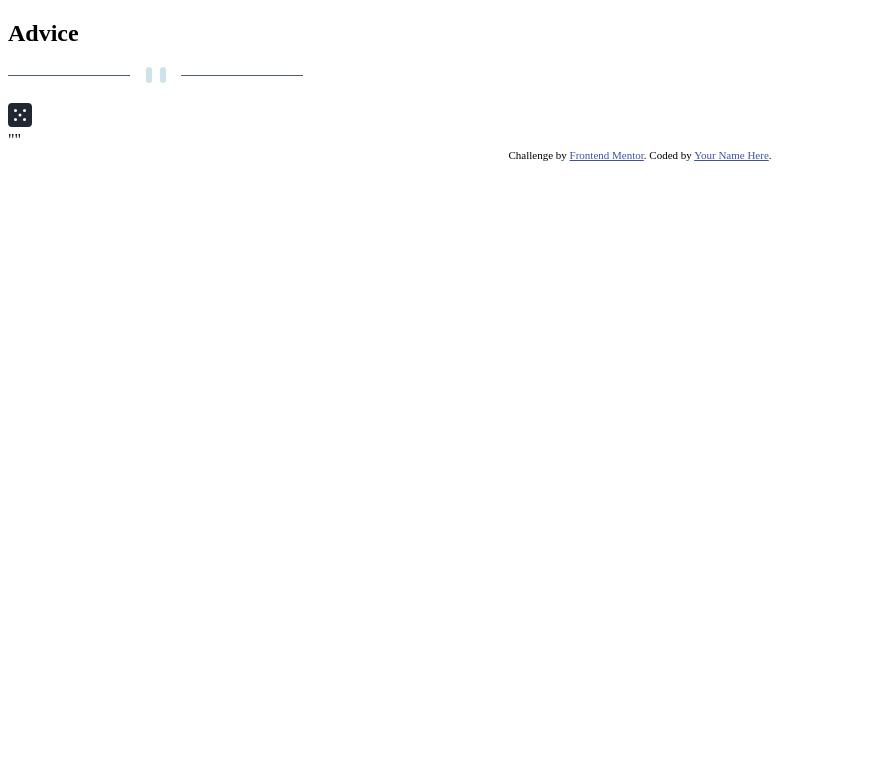
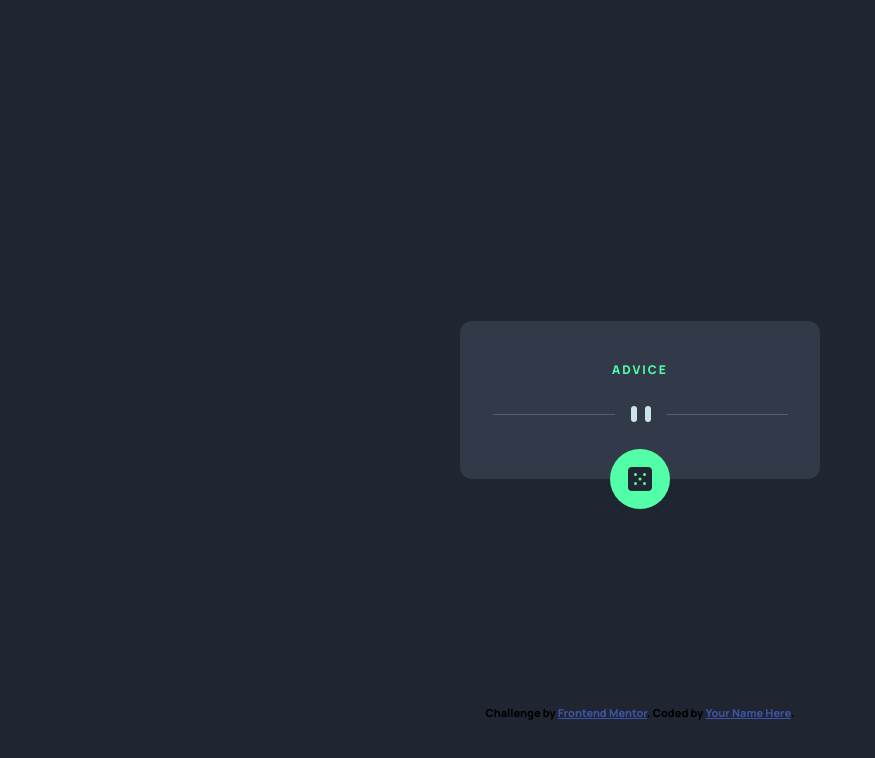
Before and after one commit to DicksenT/Advice-gen, a plain HTML site: page index.html in a window 1280 px wide. Shown: the whole page, without its empty margins (0-875 px from the left). Drawn offline with Linux system fonts and the light colour scheme; no server answers.

Commit message:
done html css js

```diff
--- a/index.html
+++ b/index.html
@@ -30,10 +30,15 @@
   <body>
     <main>
       <article class="advice-card">
-        <h1 class="adv-num">Advice <div id="span" class="num"></div></h1>
-        <p class="adv-text"> <img src="images/pattern-divider-mobile.svg" alt=""></p>
-        <div class="img-container"><img src="images/icon-dice.svg" alt=""></div>
-    "<!-- Advice text goes here -->"
+        <h2 class="adv-num">
+          ADVICE
+          <span class="num"></span>
+        </h2>
+        <p class="adv-text"></p>
+        <img class="divider" src="images/pattern-divider-mobile.svg" alt="" />
+        <div class="img-container">
+          <img class="dice" src="images/icon-dice.svg" alt="" />
+        </div>
       </article>
       <div class="attribution">
         Challenge by
--- a/main.js
+++ b/main.js
@@ -1,3 +1,5 @@
+const tipNum = document.querySelector(".num");
+const quote = document.querySelector(".adv-text");
 async function advice() {
   try {
     const response = await fetch("https://api.adviceslip.com/advice");
@@ -5,9 +7,15 @@ async function advice() {
       console.log(response.status);
     }
     const result = await response.json();
-    console.log(result.slip);
+    tipNum.innerText = `#${result.slip.id}`;
+    quote.innerText = `"${result.slip.advice}"`;
   } catch (error) {
     console.error(error);
   }
 }
 advice();
+
+const generate = document.querySelector(".img-container");
+generate.addEventListener("click", function () {
+  advice();
+});
--- a/style.css
+++ b/style.css
@@ -0,0 +1,67 @@
+@import url('https://fonts.googleapis.com/css2?family=Manrope:wght@800&display=swap');
+*{
+    padding: 0;
+    margin: 0;
+    box-sizing: border-box;
+    font-family: 'Manrope', sans-serif;
+}
+main{
+    height: 100dvh;
+    background-color: hsl(218, 23%, 16%);
+    display: flex;
+    align-items: center;
+    justify-content: center;
+    flex-direction: column;
+    padding: 6px;
+    position: relative;
+}
+.attribution{
+    position: absolute;
+    bottom: 10vh;
+}
+.advice-card{
+    background-color: hsl(217, 19%, 24%);
+    width: 360px;
+    padding: 40px 32.5px;
+    border-radius: 12px;
+    position: relative;
+}
+.adv-num{
+    text-align: center;
+    color: hsl(150, 100%, 66%);
+    font-size: 12px;
+    font-weight: 800;
+    letter-spacing: 2px;
+}
+.adv-text{
+    font-size: 24px;
+    color: hsl(193, 38%, 86%);
+    font-weight: 800;
+    text-align: center;
+    margin: 28px 0;
+}
+.divider{
+    align-items: center;
+    margin-bottom: 12px;
+}
+.img-container{
+    background-color: hsl(150, 100%, 66%);
+    width: 60px;
+    height: 60px;
+    border-radius: 30px;
+    display: flex;
+    align-items: center;
+    justify-content: center;
+    position: absolute;
+    bottom: -30px;
+    left: 50%;
+    transform: translateX(-50%);
+    cursor: pointer;
+}
+.dice{
+    rotate: 0;
+    transition: rotate 400ms;
+}
+.img-container:hover ~ .dice{
+    rotate: 45deg;
+}
```
Lines whose indentation alone changed are shown as unchanged.
